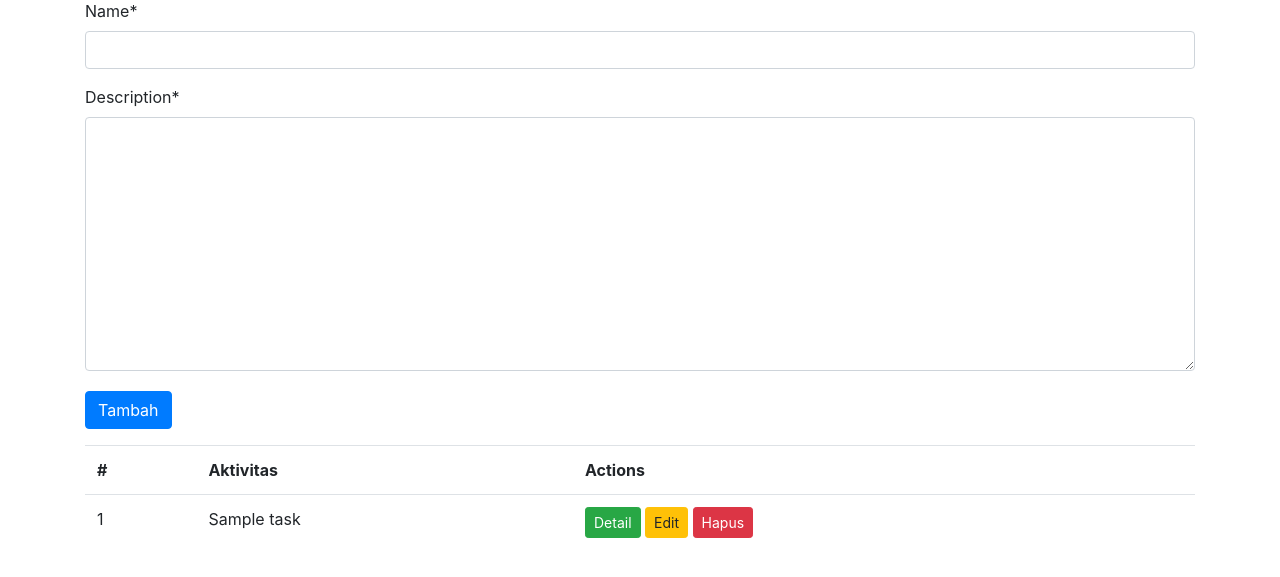
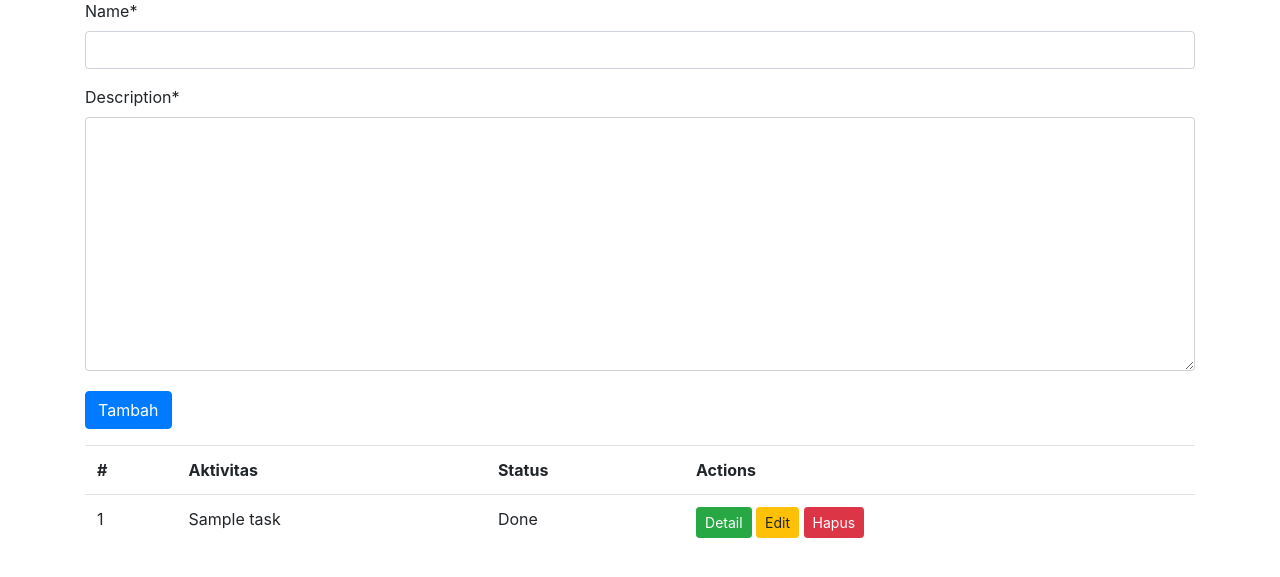
Before and after one commit to adipurnamk/belajar-django, a Django app: page / in a window 1280 px wide. Shown: the part 65-642 px from the top of the page. Run offline with Django 3.2, Linux system fonts and the light colour scheme; tables that the repository leaves empty hold one stand-in row (values such as "Sample post"); some libraries are stand-ins or nearby versions.

Commit message:
display task status

```diff
--- a/task/templates/task/index.html
+++ b/task/templates/task/index.html
@@ -22,12 +22,20 @@
       <tr>
         <th>#</th>
         <th>Aktivitas</th>
+        <th>Status</th>
         <th>Actions</th>
       </tr>
       {% for d in data %}
       <tr>
         <td>{{d.id}}</td>
         <td>{{d.name}}</td>
+        <td>
+          {% if d.done_at %}
+            Done
+          {% else %}
+            Pending
+          {% endif %}
+        </td>
         <td>
           <a class="btn btn-sm btn-success" href="/{{d.id}}">Detail</a>
           <a class="btn btn-sm btn-warning" href="/{{d.id}}/edit">Edit</a>
```
